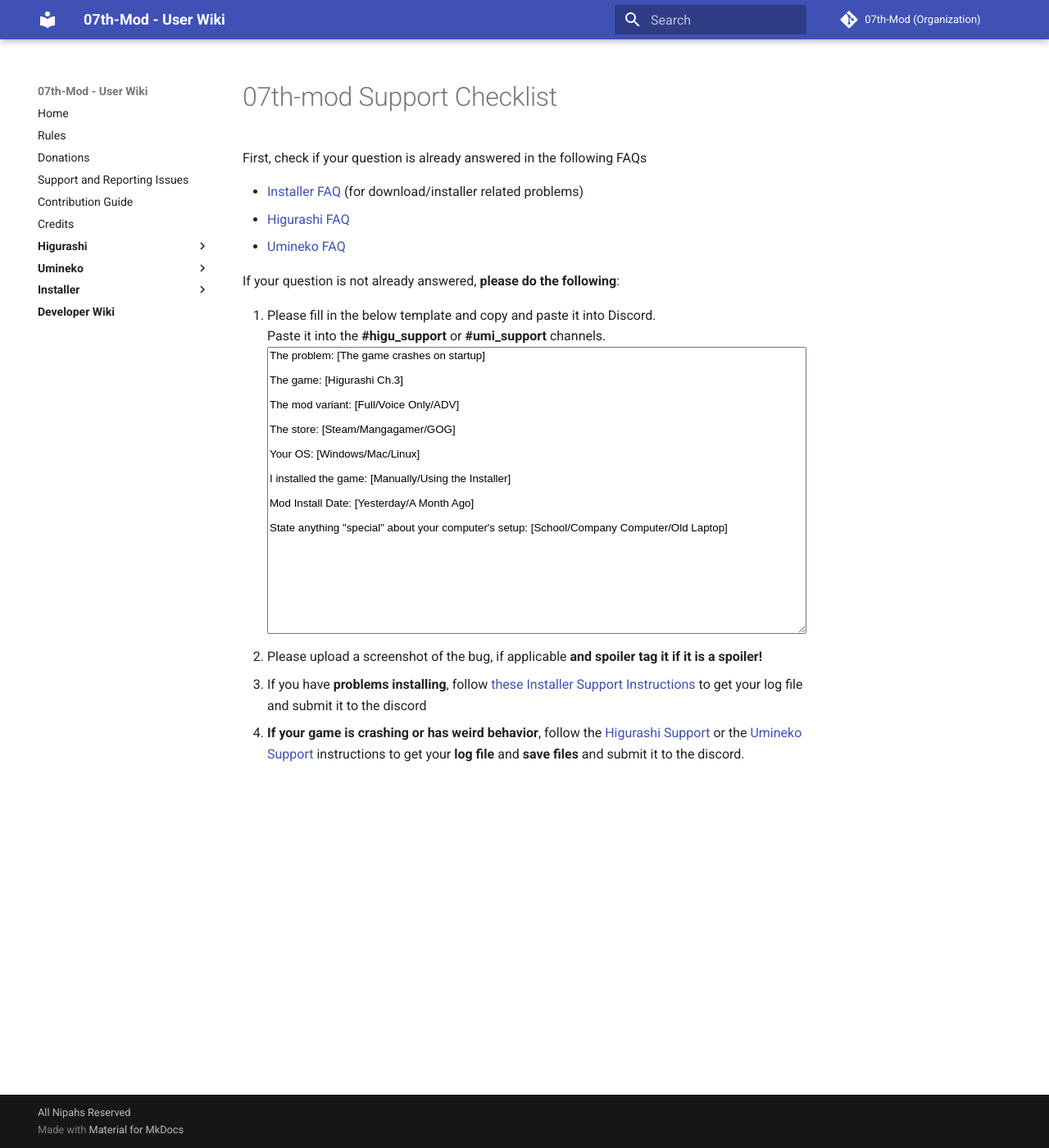
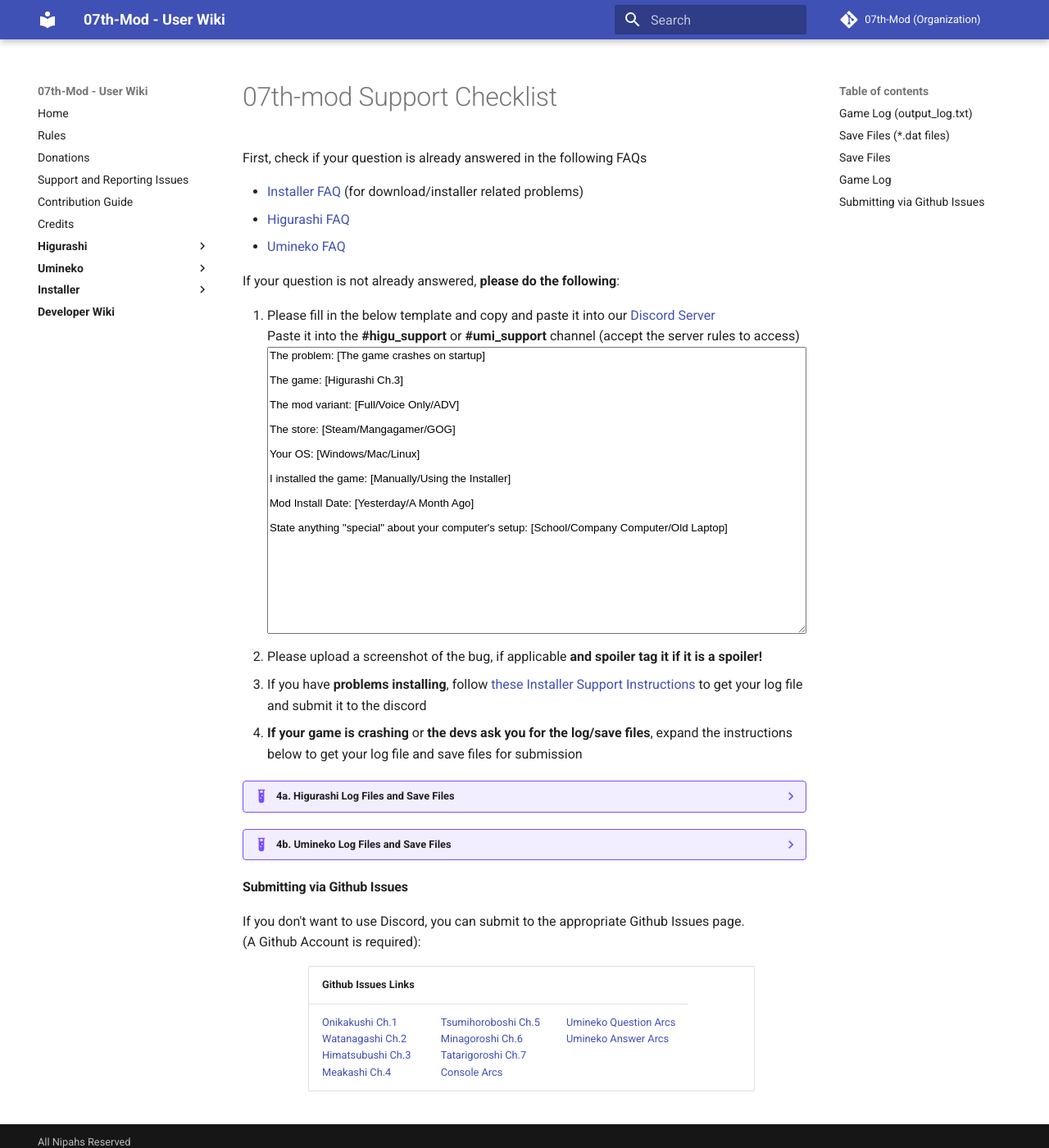
Before and after one commit to 07th-mod/wiki, an MkDocs documentation site: the page built from docs/support-checklist.md, in a window 1280 px wide and 1400 px high. Shown: the whole window at 82% size. Built offline with MkDocs 1.6.1 and Material for MkDocs 9.7.7, drawn with Linux system fonts in a browser that asks for light colours.

Commit message:
Update support checklist

```diff
--- a/docs/support-checklist.md
+++ b/docs/support-checklist.md
@@ -9,8 +9,8 @@
 If your question is not already answered, **please do the following**:
 
 <ol>
-<li>Please fill in the below template and copy and paste it into Discord.<br>
-Paste it into the <b>#higu_support</b> or <b>#umi_support</b> channels.
+<li>Please fill in the below template and copy and paste it into our <a href=https://discord.gg/pf5VhF9>Discord Server</a><br>
+Paste it into the <b>#higu_support</b> or <b>#umi_support</b> channel (accept the server rules to access)
 <textarea style="width:100%;height: 350px;font-family:Arial, Helvetica, sans-serif">
 The problem: [The game crashes on startup]
 
@@ -31,5 +31,64 @@
 </li>
 <li>Please upload a screenshot of the bug, if applicable <b>and spoiler tag it if it is a spoiler!</b></li>
 <li>If you have <b>problems installing</b>, follow <a href="../Installer/support">these Installer Support Instructions</a> to get your log file and submit it to the discord</li>
-<li><b>If your game is crashing or has weird behavior</b>, follow the <a href="../Higurashi/support">Higurashi Support</a> or the <a href="../Umineko/support">Umineko Support</a> instructions to get your <b>log file</b> and <b>save files</b> and submit it to the discord.</li>
+<li><b>If your game is crashing</b> or <b>the devs ask you for the log/save files</b>, expand the instructions below to get your log file and save files for submission</li>
 </ol>
+
+
+??? example "4a. Higurashi Log Files and Save Files"
+    #### Game Log (output_log.txt)
+    - On Windows, the log is located in the `HigurashiEp0X_Data` folder, in the game folder. For example `C:\games\Steam\steamapps\common\Higurashi When They Cry\HigurashiEp01_Data\output_log.txt`.
+    - On MacOS, the log is located at `/Users/<yourusername>/Library/Logs/Unity/Player.log`
+    - On Linux `TODO: fill out Linux log location`
+
+    #### Save Files (*.dat files)
+    You may need to zip all the save files together before you submit them.
+
+    - Windows: `C:\Users\[YOUR_USERNAME]\AppData\Roaming\MangaGamer\higurashi01`
+    - MacOS: `~/Library/Application Support/unity.MangaGamer.Higurashi When They Cry - Ch.1 Onikakushi`
+    - Linux: `~/.config/unity3d/Mangagamer/Higurashi When They Cry _ Ch_1 Onikakushi`
+
+??? example "4b. Umineko Log Files and Save Files"
+    #### Save Files
+
+    - First check the `mysav` folder inside the game folder: `C:\Program Files (x86)\Steam\steamapps\common\Umineko\mysav`
+    - Occasionally can be found at the steam folder, even if the game is not in the steam folder:  `[PATH_TO_STEAM_FOLDER]\Steam\steamapps\common\Umineko\mysav`  ([See this FAQ](http://07th-mod.com/wiki/Umineko/Umineko-Part-0-TroubleShooting-and-FAQ/#steam-sync-doesnt-work)).
+
+    #### Game Log
+
+    1. **ONLY SEND THE GAME LOG IF ASKED BY DEVELOPERS**:
+        - Start the game in Debug mode by double clicking `Umineko1to4_DebugMode.bat` or `Umineko5to8_DebugMode.bat`, located in the game folder.
+        - An folder will immediately popup showing the `stdout.txt` and `stderr.txt` files, but don't submit them yet.
+        - Play the game until you make game crash, then submit the `stdout.txt` and `stderr.txt` text files to us.
+    2. On Linux or Mac you can view errors by launching the game from a console windows
+
+#### Submitting via Github Issues
+
+If you don't want to use Discord, you can submit to the appropriate Github Issues page. <br> (A Github Account is required):
+<table style="margin-left: 80px">
+<thead>
+<tr class="header">
+<th>Github Issues Links</th>
+<th></th>
+<th></th>
+</tr>
+</thead>
+<tbody>
+<td>
+    <a href="https://github.com/07th-mod/onikakushi/issues">Onikakushi Ch.1</a><br>
+    <a href="https://github.com/07th-mod/watanagashi/issues">Watanagashi Ch.2</a><br>
+    <a href="https://github.com/07th-mod/himatsubushi/issues">Himatsubushi Ch.3</a><br>
+    <a href="https://github.com/07th-mod/meakashi/issues">Meakashi Ch.4</a><br>
+</td>
+<td>
+    <a href="https://github.com/07th-mod/tsumihoroboshi/issues">Tsumihoroboshi Ch.5</a><br>
+    <a href="https://github.com/07th-mod/minagoroshi/issues">Minagoroshi Ch.6</a><br>
+    <a href="https://github.com/07th-mod/tatarigoroshi/issues">Tatarigoroshi Ch.7</a><br>
+    <a href="https://github.com/07th-mod/higurashi-console-arcs">Console Arcs</a><br>
+</td>
+<td>
+    <a href="https://github.com/07th-mod/umineko-question/issues">Umineko Question Arcs</a><br>
+    <a href="https://github.com/07th-mod/umineko-answer/issues">Umineko Answer Arcs</a><br>
+</td>
+</tbody>
+</table>
```
